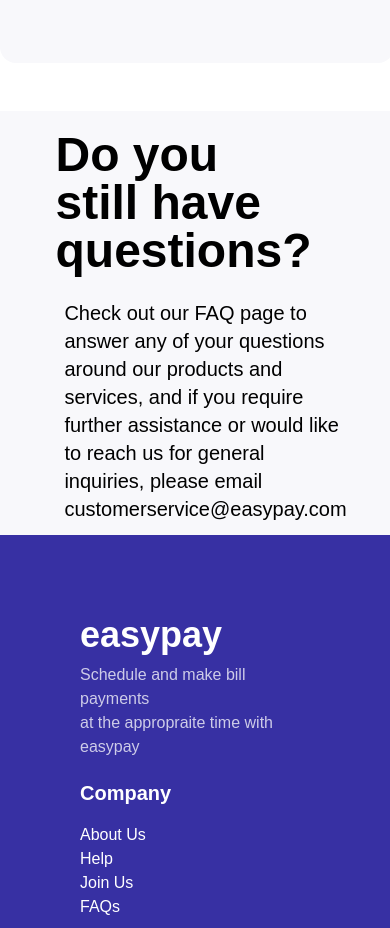
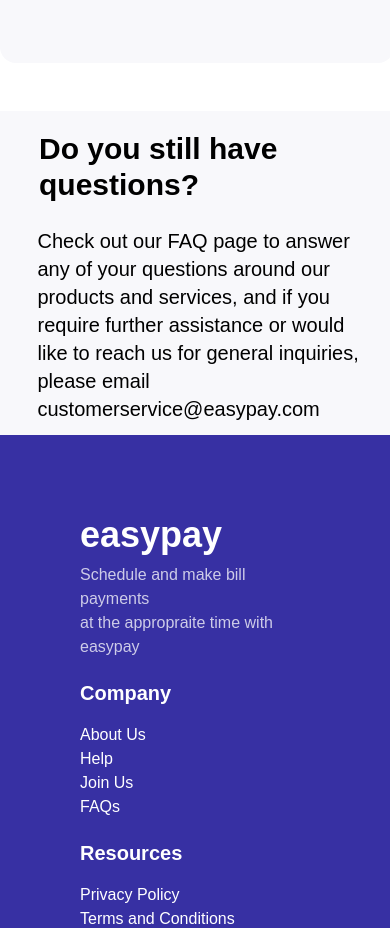
Before and after one commit to Ebiperre/easypay, a React (Create React App) app: page / in a window 390 px wide. Shown: the part 5760-6688 px from the top of the page. Built offline with nearby package versions, Linux system fonts and the light colour scheme; a web font is replaced by a local one.

Commit message:
Feat: Update on faq section

```diff
--- a/src/pages/Home/components/Faq.jsx
+++ b/src/pages/Home/components/Faq.jsx
@@ -8,8 +8,8 @@
         <div className="flex flex-col gap-12 mt-5 ">
           {/* title */}
           <div className="flex flex-col items-center justify-center ml-36 sm:ml-5">
-            <span className="text-5xl font-semibold sm:ml-0 -ml-11">Do you still have questions?</span>
-            <span className=" text-xl mt-6 my-3">
+            <span className="text-3xl w-[333px] sm:w-[608px] sm:text-5xl font-semibold sm:ml-0">Do you still have questions?</span>
+            <span className=" text-xl mt-6 my-3 w-[336px] sm:w-[601px]">
               Check out our FAQ page to answer any of your questions around our
               products and services, and if you require further assistance or
               would like to reach us for general inquiries, please email
```
